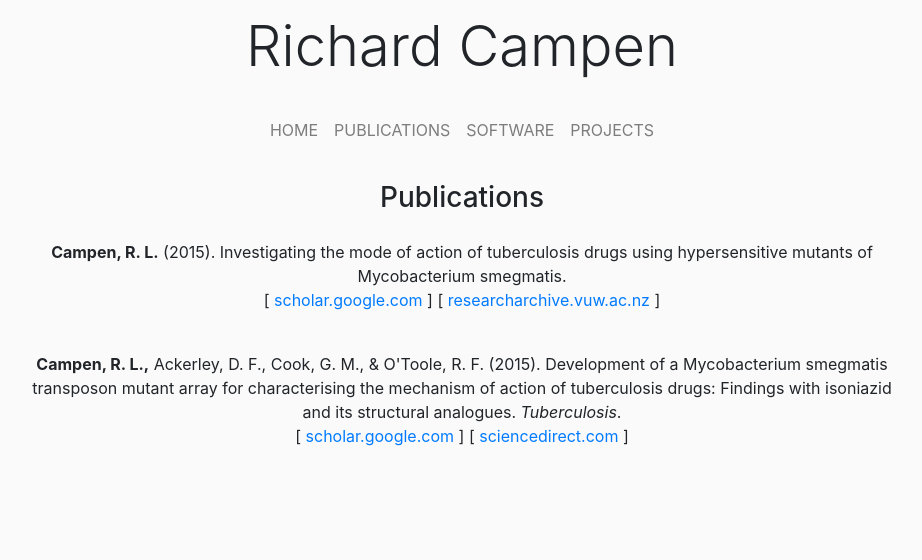
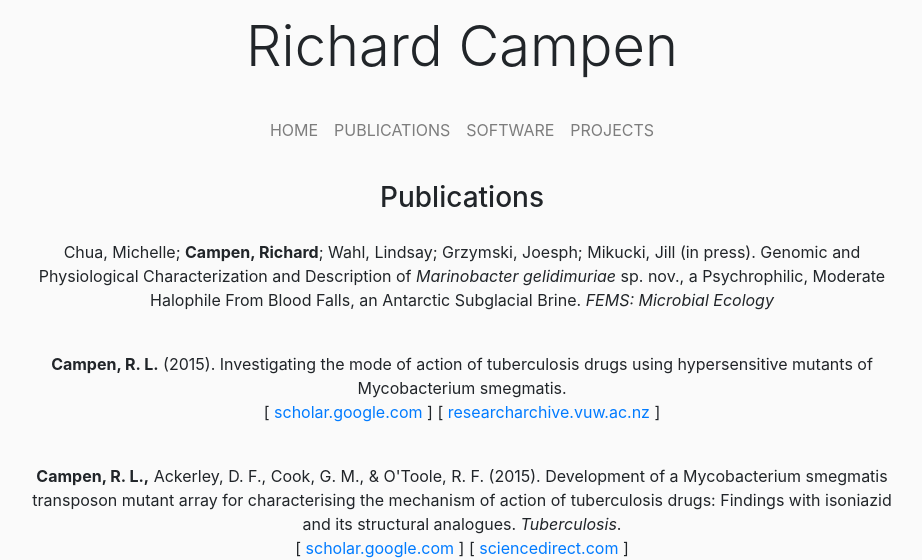
Before and after one commit to campenr/richardcampendotcom, a Flask app: page /publications in a window 1280 px wide. Shown: the top 560 px of the page, without its empty margins (178-1100 px from the left). Run offline with Flask 2, Linux system fonts and the light colour scheme; some libraries are stand-ins or nearby versions.

Commit message:
update publications list

```diff
--- a/app/templates/publications.html
+++ b/app/templates/publications.html
@@ -11,6 +11,27 @@
     <div class="pt-3 pb-1">
         <h3 class="pt-2">Publications</h3>
     </div>
+
+    <p class="pt-3 pb-2 px-3">
+        Chua, Michelle;
+        <b>Campen, Richard</b>;
+        Wahl, Lindsay; Grzymski, Joesph; Mikucki, Jill
+        (in press).
+        Genomic and Physiological Characterization and Description of <i>Marinobacter gelidimuriae</i> sp. nov., a
+        Psychrophilic, Moderate Halophile From Blood Falls, an Antarctic Subglacial Brine.
+        <i>FEMS: Microbial Ecology</i>
+        <br>
+{#        <span class="text-nowrap">[#}
+{#            <a target= "_blank" href="https://scholar.google.com/scholar?cluster=16756147971275072426&hl=en&as_sdt=0,46&as_ylo=2015">#}
+{#                scholar.google.com#}
+{#            </a>#}
+{#        ]</span>#}
+{#        <span class="text-nowrap">[#}
+{#            <a target= "_blank" href="http://researcharchive.vuw.ac.nz/handle/10063/4314" >#}
+{#                researcharchive.vuw.ac.nz#}
+{#            </a>#}
+{#        ]</span>#}
+    </p>
 
     <p class="pt-3 pb-2 px-3">
         <b>Campen, R. L.</b> (2015).
```
